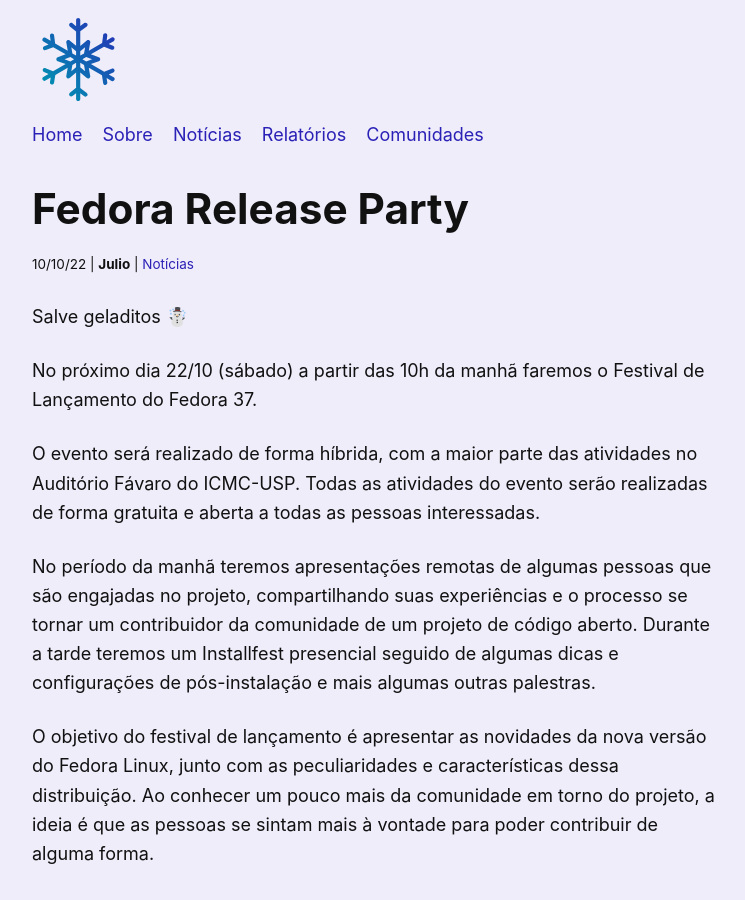
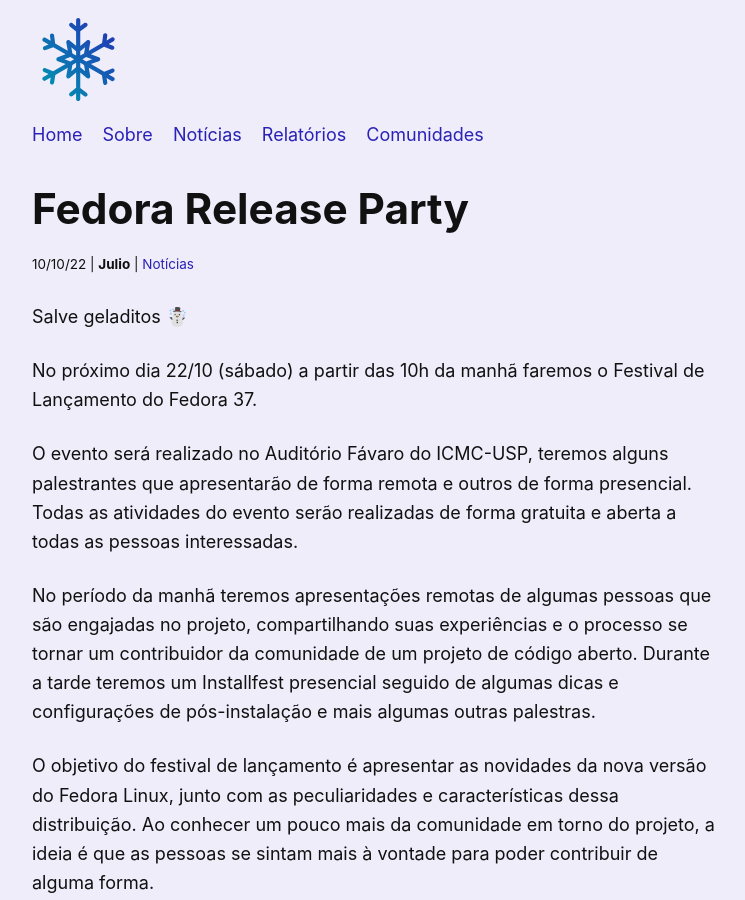
Before and after one commit to gelos-icmc/site, a Jekyll site: the page built from _main/_posts/2022-10-10-fedora-release-party.md, in a window 1280 px wide and 900 px high. Shown: the whole window, without its empty margins (266-1011 px from the left). Built offline with Jekyll 4.4.1, drawn with Linux system fonts in a browser that asks for light colours.

Commit message:
remover "de forma híbrida"

```diff
--- a/_main/_posts/2022-10-10-fedora-release-party.md
+++ b/_main/_posts/2022-10-10-fedora-release-party.md
@@ -6,7 +6,7 @@ Salve geladitos ☃️
 
 No próximo dia 22/10 (sábado) a partir das 10h da manhã faremos o Festival de Lançamento do Fedora 37.
 
-O evento será realizado de forma híbrida, com a maior parte das atividades no Auditório Fávaro do ICMC-USP. Todas as atividades do evento serão realizadas de forma gratuita e aberta a todas as pessoas interessadas.
+O evento será realizado no Auditório Fávaro do ICMC-USP, teremos alguns palestrantes que apresentarão de forma remota e outros de forma presencial. Todas as atividades do evento serão realizadas de forma gratuita e aberta a todas as pessoas interessadas.
 
 No período da manhã teremos apresentações remotas de algumas pessoas que são engajadas no projeto, compartilhando suas experiências e o processo se tornar um contribuidor da comunidade de um projeto de código aberto. Durante a tarde teremos um Installfest presencial seguido de algumas dicas e configurações de pós-instalação e mais algumas outras palestras.
 
```
